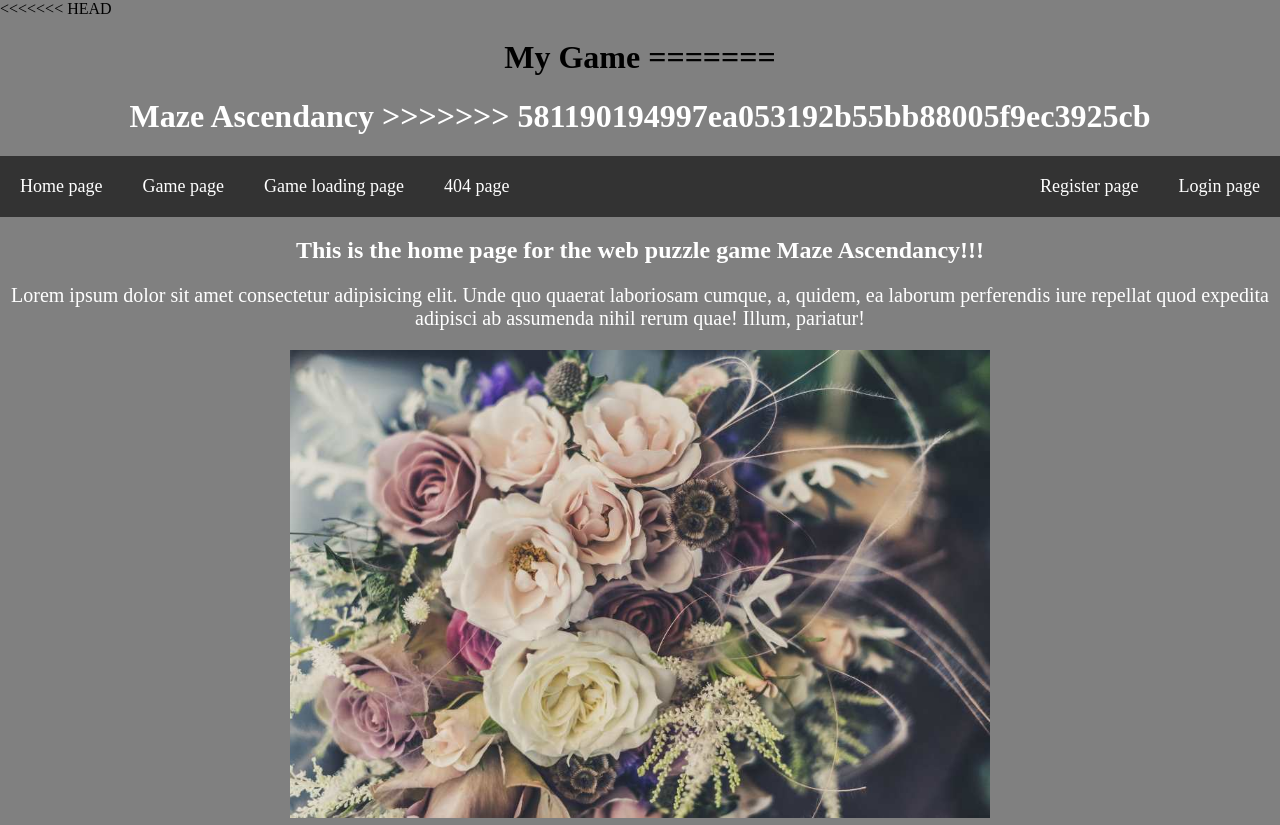
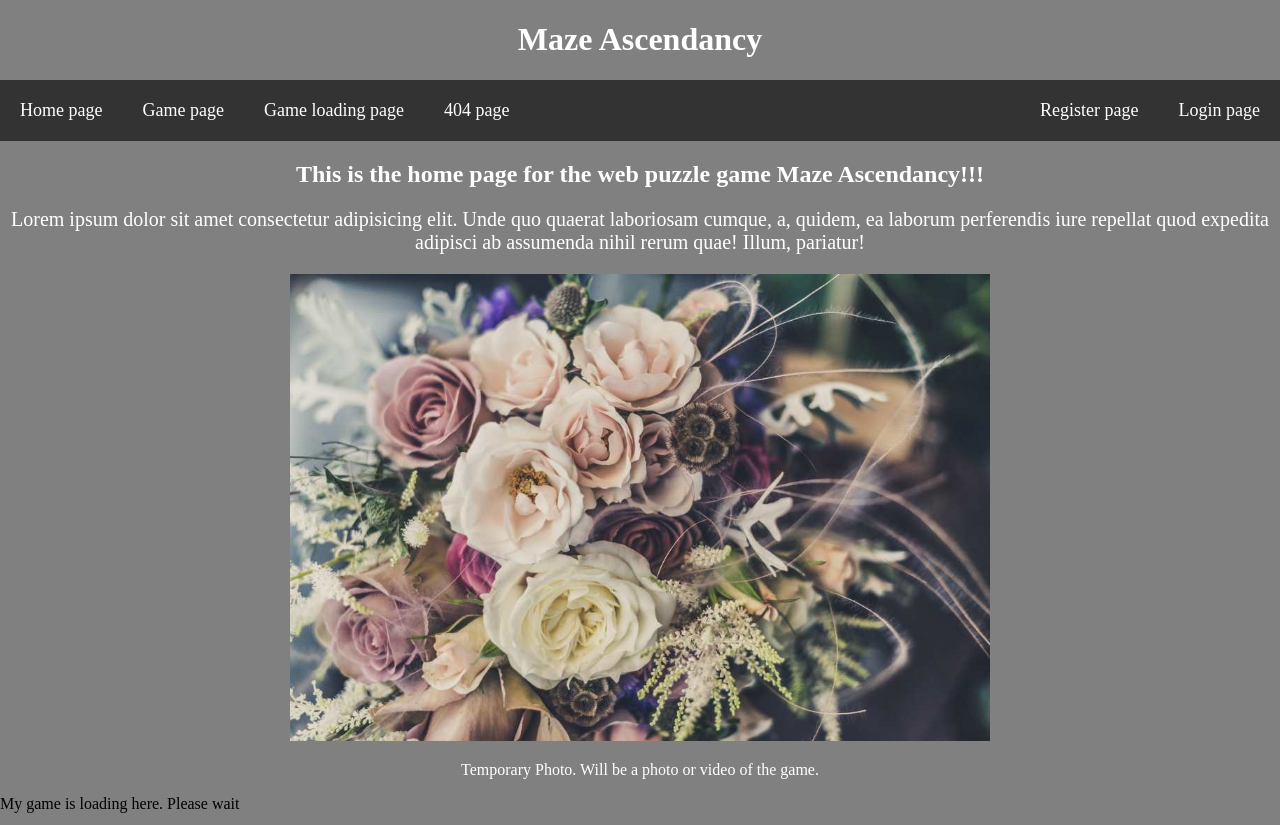
Before and after one commit to JackHodgetts/WebGame, a plain HTML site: page Web_/HTML/Index.html in a window 1280 px wide. Shown: the top 825 px of the page. Drawn offline with Linux system fonts and the light colour scheme; files whose address does not match are found by name.

Commit message:
Version control

```diff
--- a/Web_/HTML/Index.html
+++ b/Web_/HTML/Index.html
@@ -14,16 +14,11 @@
     </head>
 
 
-<<<<<<< HEAD
-    <body>
-        <h1 class="centered">
-            <b>My Game</b>
-=======
+
     <body class="margin">
         <!-- <div class="image"> -->
         <h1 class="centered" style="color: #ffffff;">
             <b>Maze Ascendancy</b>
->>>>>>> 581190194997ea053192b55bb88005f9ec3925cb
         </h1>
 
 
```
